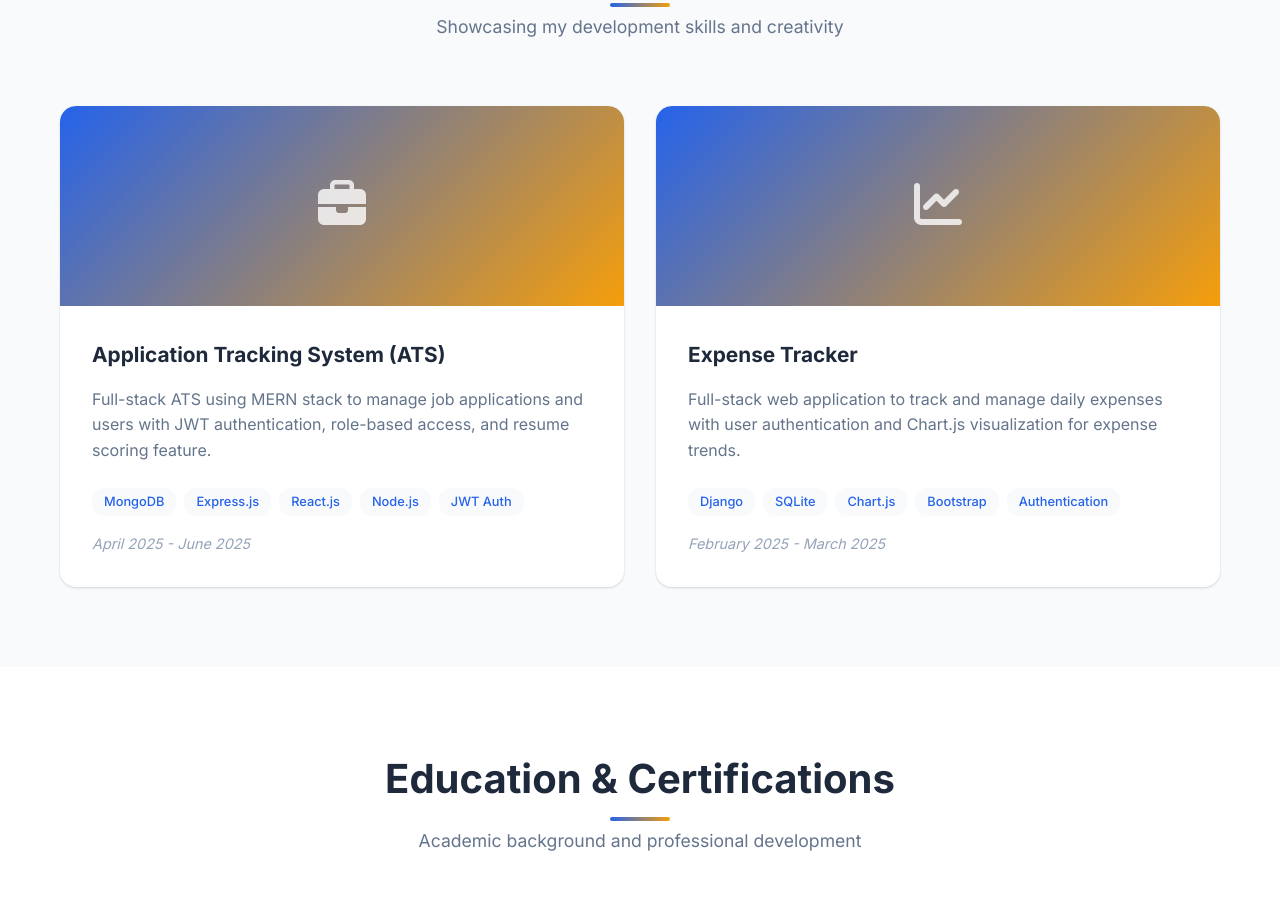
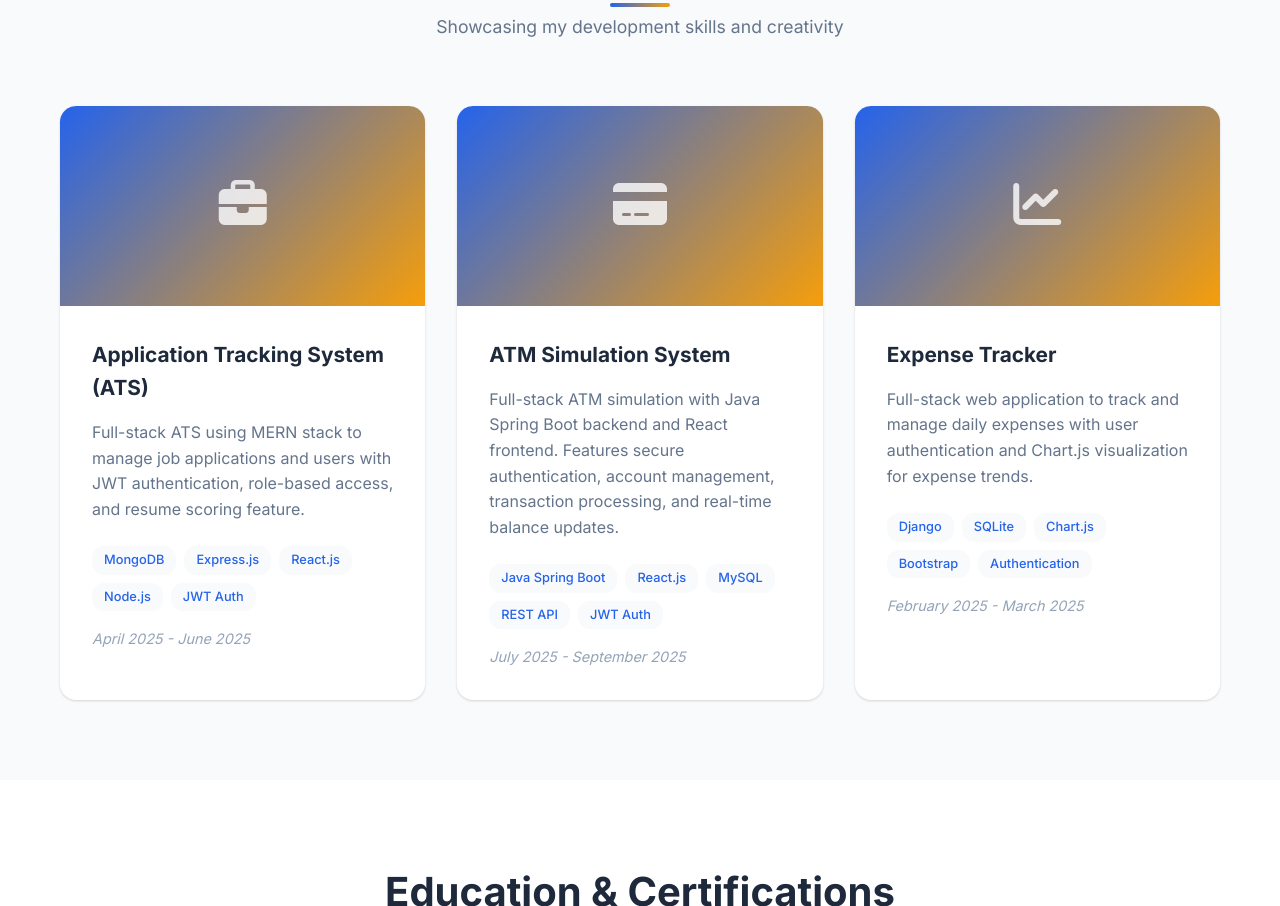
Before and after one commit to Rprog-06/Portfolio, a plain HTML site: page index.html in a window 1280 px wide. Shown: the part 2575-3481 px from the top of the page. Drawn offline with Linux system fonts and the light colour scheme.

Commit message:
Added project

```diff
--- a/index.html
+++ b/index.html
@@ -235,6 +235,39 @@
                     <div class="project-image">
                         <div class="project-overlay">
                             <div class="project-links">
+                                <a href="https://github.com/Rprog-06/ATM-Machine" target="_blank" class="project-link">
+                                    <i class="fab fa-github"></i>
+                                </a>
+                                <a href="#" class="project-link">
+                                    <i class="fas fa-external-link-alt"></i>
+                                </a>
+                            </div>
+                        </div>
+                        <div class="project-placeholder">
+                            <i class="fas fa-credit-card"></i>
+                        </div>
+                    </div>
+                    <div class="project-content">
+                        <h3 class="project-title">ATM Simulation System</h3>
+                        <p class="project-description">
+                            Full-stack ATM simulation with Java Spring Boot backend and React frontend.
+                            Features secure authentication, account management, transaction processing, and real-time balance updates.
+                        </p>
+                        <div class="project-features">
+                            <span class="feature-tag">Java Spring Boot</span>
+                            <span class="feature-tag">React.js</span>
+                            <span class="feature-tag">MySQL</span>
+                            <span class="feature-tag">REST API</span>
+                            <span class="feature-tag">JWT Auth</span>
+                        </div>
+                        <div class="project-date">July 2025 - September 2025</div>
+                    </div>
+                </div>
+
+                <div class="project-card">
+                    <div class="project-image">
+                        <div class="project-overlay">
+                            <div class="project-links">
                                 <a href="https://github.com/Rprog-06/Expense-Tracker" target="_blank" class="project-link">
                                     <i class="fab fa-github"></i>
                                 </a>
```
